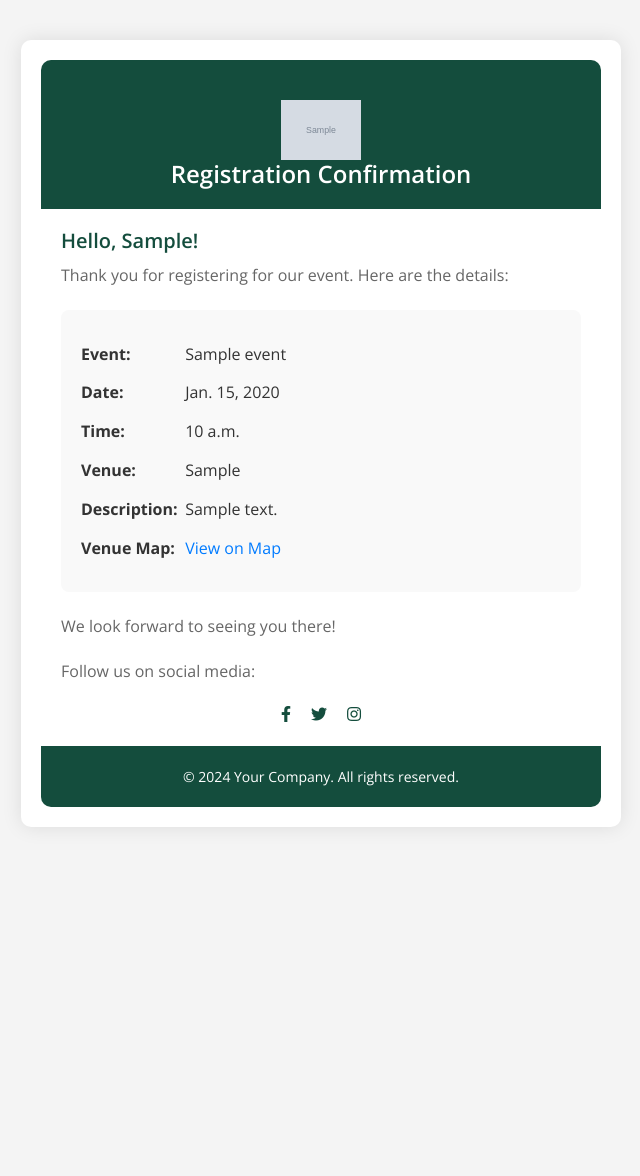
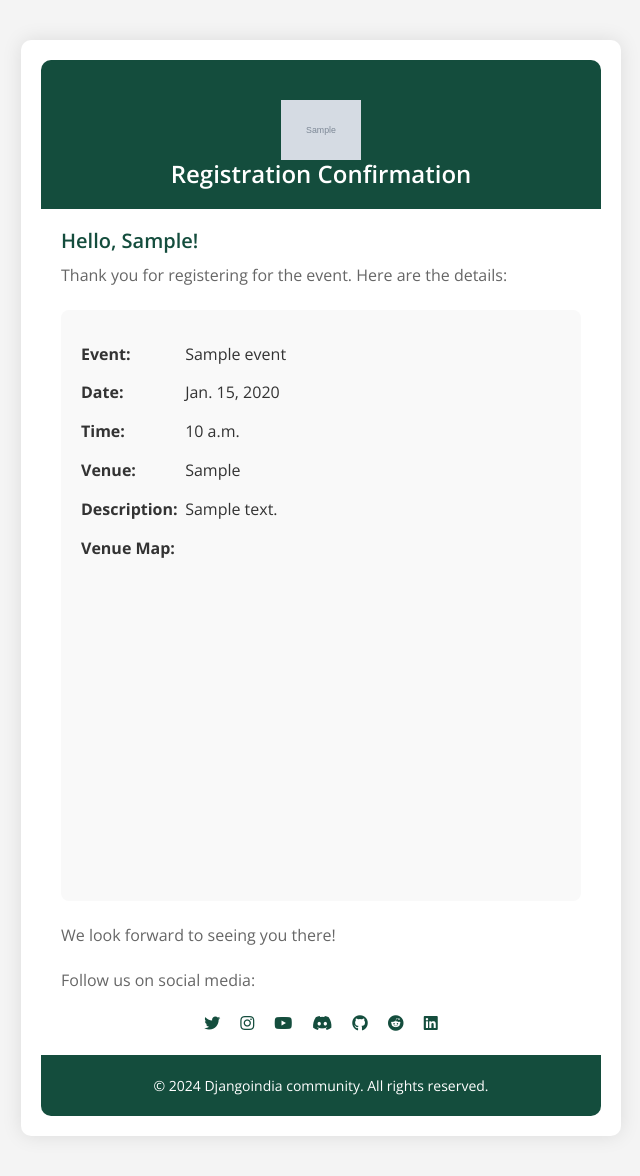
Before and after one commit to djangoindia/djangoindia.org, a Django app: template backend/templates/admin/registration_success.html in a window 1280 px wide. Shown: the whole page, without its empty margins (319-959 px from the left). Before the commit the page ends 807 px from the top, so only its background shows below. Run offline with Django 4.2, Linux system fonts and the light colour scheme; tables that the repository leaves empty hold one stand-in row (values such as "Sample post"); the template is opened without the code that fills it: values that come from a table or form of the project are taken from there, most other values are stand-ins (such as "Sample title", 1, 10 or a date in 2020); grey boxes marked "Sample" are stand-in pictures; some libraries are stand-ins or nearby versions.

Commit message:
minor fixes

```diff
--- a/backend/djangoindia/settings/base.py
+++ b/backend/djangoindia/settings/base.py
@@ -140,3 +140,4 @@ STATICFILES_DIRS = [
 # https://docs.djangoproject.com/en/4.2/ref/settings/#default-auto-field
 
 DEFAULT_AUTO_FIELD = "django.db.models.BigAutoField"
+DEFAULT_FROM_EMAIL = "admin@djangoindia.org"
--- a/backend/templates/admin/registration_success.html
+++ b/backend/templates/admin/registration_success.html
@@ -99,7 +99,7 @@
     <div class="container">
         <div class="header">
             {% if event.cover_image %}
-                <img src="{{ event.cover_image.url }}" alt="Event Cover Image">
+                <img src="{{ event.cover_image }}" alt="Event Cover Image">
             {% else %}
                 <img src="https://via.placeholder.com/80" alt="Logo">
             {% endif %}
@@ -107,7 +107,7 @@
         </div>
         <div class="content">
             <h2>Hello, {{ first_name }}!</h2>
-            <p>Thank you for registering for our event. Here are the details:</p>
+            <p>Thank you for registering for the event. Here are the details:</p>
             <div class="details">
                 <p><strong>Event:</strong> {{ event.name }}</p>
                 <p><strong>Date:</strong> {{ event.date_time.date }}</p>
@@ -115,19 +115,23 @@
                 <p><strong>Venue:</strong> {{ event.venue }}</p>
                 <p><strong>Description:</strong> {{ event.description }}</p>
                 {% if event.venue_map_link %}
-                    <p><strong>Venue Map:</strong> <a href="{{ event.venue_map_link }}" target="_blank">View on Map</a></p>
+                    <p><strong>Venue Map:</strong> <iframe src="{{ event.venue_map_link }}" width="400" height="300" style="border:0;" allowfullscreen="" loading="lazy" referrerpolicy="no-referrer-when-downgrade"></iframe>
                 {% endif %}
             </div>
             <p>We look forward to seeing you there!</p>
             <p>Follow us on social media:</p>
             <ul class="social-links">
-                <li><a href="#" target="_blank"><i class="fab fa-facebook-f"></i></a></li>
-                <li><a href="#" target="_blank"><i class="fab fa-twitter"></i></a></li>
-                <li><a href="#" target="_blank"><i class="fab fa-instagram"></i></a></li>
+                <li><a href="https://www.twitter.com/djangoindiaa" target="_blank"><i class="fab fa-twitter"></i></a></li>
+                <li><a href="https://www.instagram.com/djangoindia/" target="_blank"><i class="fab fa-instagram"></i></a></li>
+                <li><a href="https://www.youtube.com/@djangoindiaa" target="_blank"><i class="fab fa-youtube"></i></a></li>
+                <li><a href="https://discord.gg/YrmYTTBspe" target="_blank"><i class="fab fa-discord"></i></a></li>
+                <li><a href="https://github.com/djangoindia" target="_blank"><i class="fab fa-github"></i></a></li>
+                <li><a href="https://www.reddit.com/r/djangoindia/" target="_blank"><i class="fab fa-reddit"></i></a></li>
+                <li><a href="https://www.linkedin.com/company/django-india/" target="_blank"><i class="fab fa-linkedin"></i></a></li>
             </ul>
         </div>
         <div class="footer">
-            <p>&copy; 2024 Your Company. All rights reserved.</p>
+            <p>&copy; 2024 Djangoindia community. All rights reserved.</p>
         </div>
     </div>
 </body>
```
Also changed, not shown: backend/events/utils.py (+11 -14 lines).
